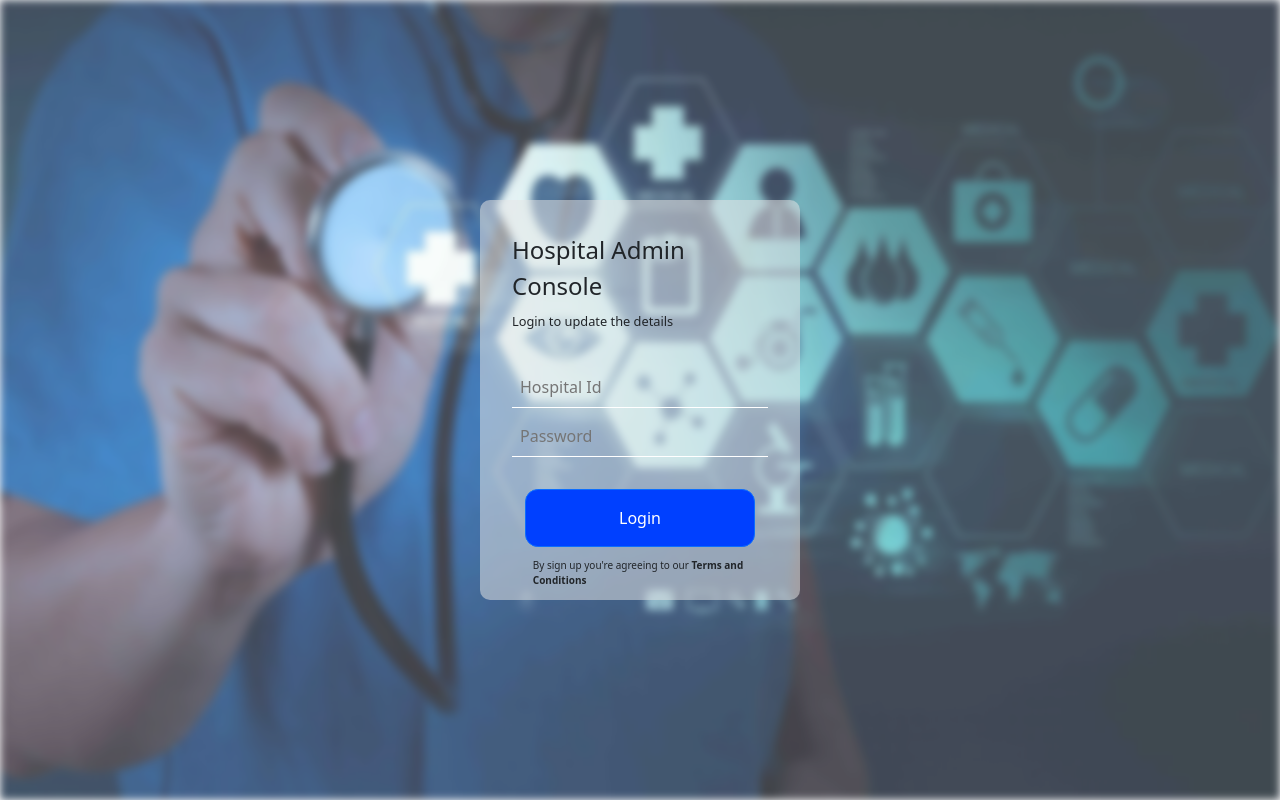
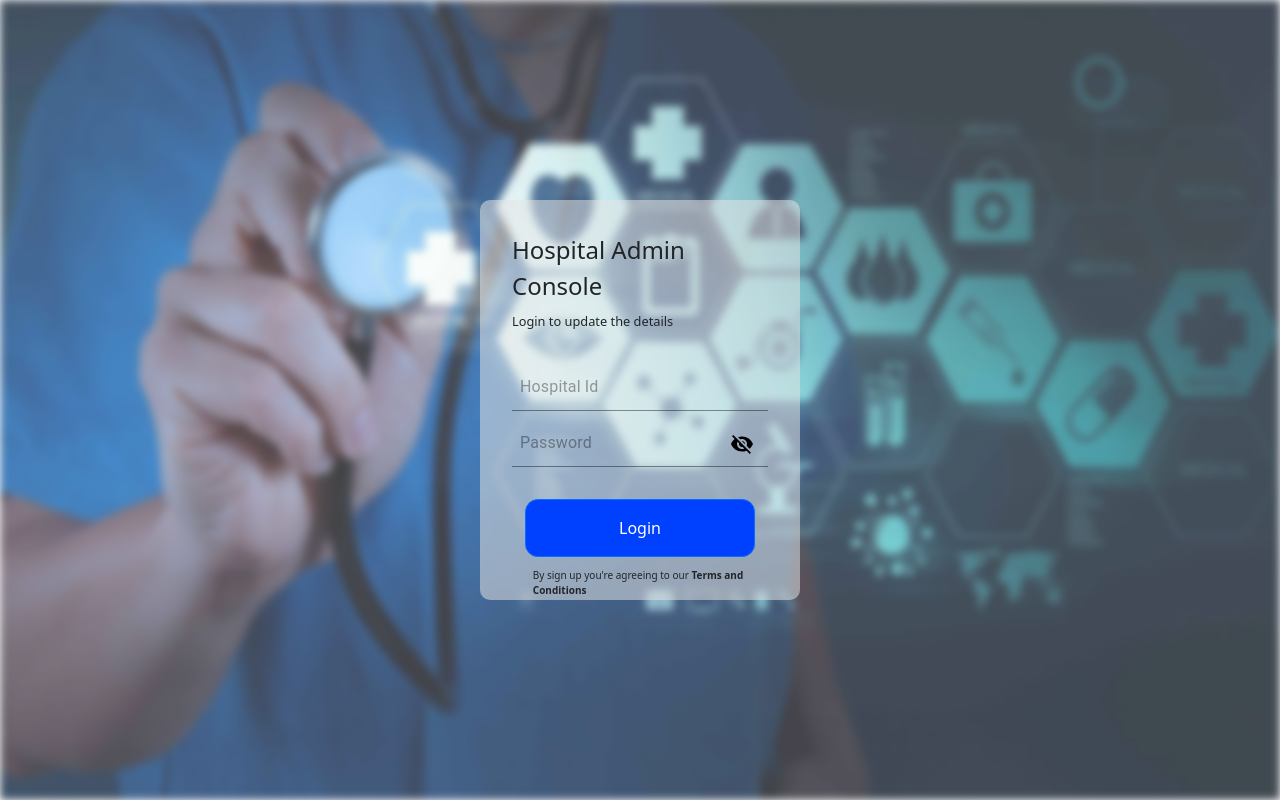
Before and after one commit to utkarsh0908/Smart-India-Hackathon, a Next.js app: page / in a window 1280 px wide. Built offline with nearby package versions, Linux system fonts and the light colour scheme.

Commit message:
Added show/hide button

```diff
--- a/package.json
+++ b/package.json
@@ -9,6 +9,11 @@
     "lint": "next lint"
   },
   "dependencies": {
+    "@emotion/react": "^11.8.2",
+    "@emotion/styled": "^11.8.1",
+    "@material-ui/core": "^4.12.3",
+    "@mui/icons-material": "^5.5.0",
+    "@mui/material": "^5.5.0",
     "next": "12.1.0",
     "react": "17.0.2",
     "react-dom": "17.0.2"
--- a/pages/index.js
+++ b/pages/index.js
@@ -1,28 +1,74 @@
 import Head from 'next/head'
 import Image from 'next/image'
 import styles from '../styles/Home.module.css'
+import { Component } from 'react'
+import Visibility from "@mui/icons-material/Visibility";
+import { InputAdornment, IconButton, Input } from '@mui/material';
+import VisibilityOff from "@mui/icons-material/VisibilityOff";
+import { useState } from 'react';
+
 
 export default function Home() {
-  return (
-    <>
+  const [values, setValues] = useState({
+    password: "",
+    showPassword: false,
+  });
+
+  const handleClickShowPassword = (e) => {
+    e.preventDefault();
+    setValues({ ...values, showPassword: !values.showPassword });
+  };
+
+  const handleMouseDownPassword = (event) => {
+    event.preventDefault();
+  };
+
+  const handlePasswordChange = (prop) => (event) => {
+    setValues({ ...values, [prop]: event.target.value });
+  };
+
+    return (
+      <>
     <div className='main_page'>
       <img src='/bgImg.jpg' className='bgImg'/>
 
         <div className='main_box'>
 
-
           <div className='primary_text'>Hospital Admin Console</div>
           <div className='secondary_text'>Login to update the details</div>
 
           <form className='form'>
-            <input placeholder='Hospital Id' className='id'/>
-            <input placeholder='Password' className='password'/>
+            {/* <input placeholder='Hospital Id' className='id'/> */}
+            <Input placeholder='Hospital Id' className='id'/>
+            <Input
+            className='password'
+            placeholder='Password'
+            type={values.showPassword ? "text" : "password"}
+            onChange={handlePasswordChange("password")}
+            value={values.password}
+        endAdornment={
+          <InputAdornment position="end">
+            <button
+              className='showButton'
+              onClick={handleClickShowPassword}
+              onMouseDown={handleMouseDownPassword}
+            >
+              {values.showPassword ? <Visibility /> : <VisibilityOff />}
+            </button>
+
+          </InputAdornment>
+        }
+      />
+
+            {/* <div>
+              <input placeholder='Password' className='password' type={this.state.showPassword ? "text" : "Password"}/>
+              <button onClick={() => this.setState({showPassword: !this.state.showPassword})}></button>
+            </div> */}
             <button type="button" className="btn btn-primary loginButton" >Login</button>
             <div className='agreement'>By sign up you're agreeing to our <span className='terms'>Terms and Conditions</span></div>
           </form>
 
         </div>
-
       </div>
     </>
   )
--- a/styles/globals.css
+++ b/styles/globals.css
@@ -70,7 +70,7 @@ a {
   border-top: none;
   border-left: none;
   border-right: none;
-  border-bottom: 1px solid rgb(255, 255, 255);
+  /* border-bottom: 1px solid rgb(255, 255, 255); */
   margin-bottom: 0.5rem;
   outline: none;
 }
@@ -82,9 +82,9 @@ a {
   border-top: none;
   border-left: none;
   border-right: none;
-  border-bottom: 1px solid rgb(255, 255, 255);
+  /* border-bottom: 1px solid rgb(255, 255, 255); */
   margin-bottom: 2rem;
-  outline: none;
+  outline: none !important;
 }
 
 
@@ -118,6 +118,11 @@ a {
   display: flex;
   flex-direction: row;
   justify-content: center;
+}
+
+.showButton{
+  background-color: rgba(255, 235, 205, 0);
+  border: none;
 }
 
 
```
Also changed, not shown: 1 other file (tests, documents, lock files or other folders).
